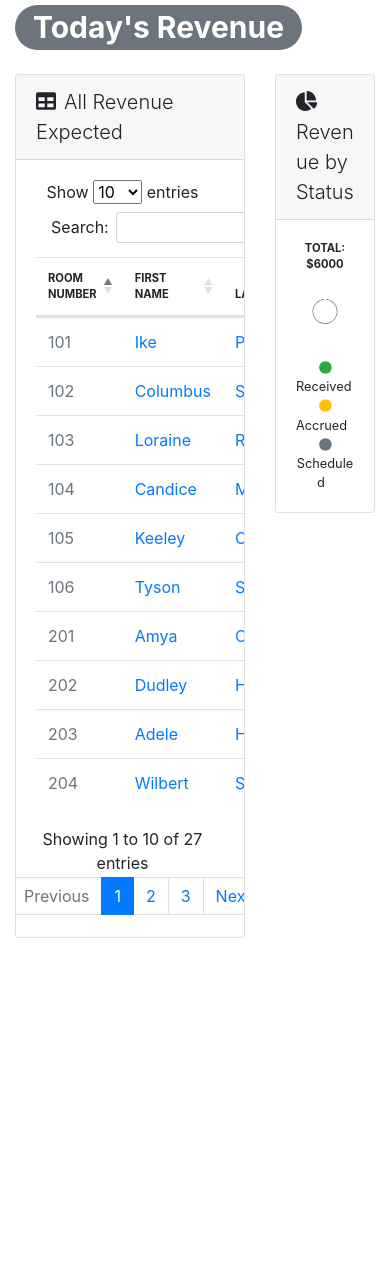
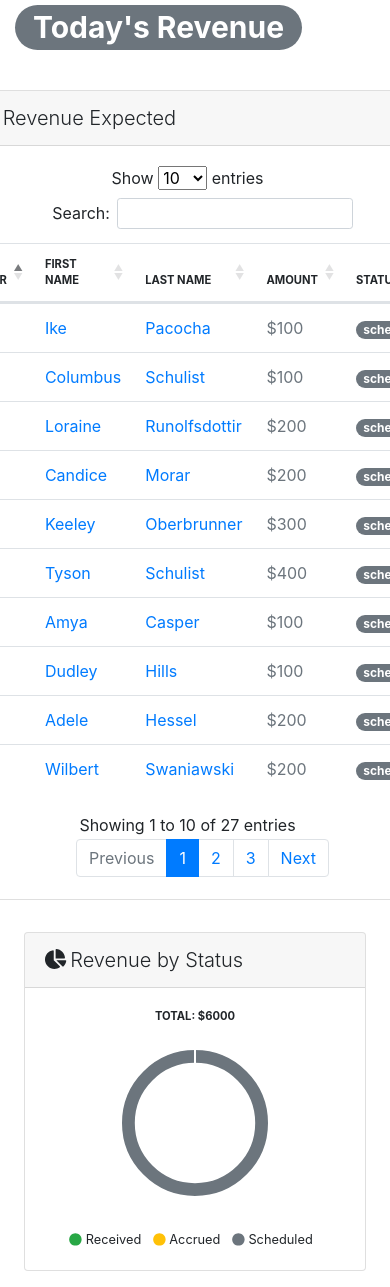
Before and after one commit to alanbui99/kimy-hotel, a PHP site: page /revenue.today.php in a window 390 px wide; the page is wider, and only the part inside the window is pictured. Shown: the part 56-1343 px from the top of that part. Before the commit the page ends 994 px from the top of that part, so only its background shows below. Run offline with PHP 8.4, Linux system fonts and the light colour scheme; data comes from the database, SQL or seed files in the repository; data that the repository does not hold is empty; some libraries are stand-ins or nearby versions.

Commit message:
fix responsive revenue.today

```diff
--- a/revenue.today.php
+++ b/revenue.today.php
@@ -10,8 +10,8 @@
 ?>
 
 <h1 class="mb-4"><span class="badge badge-pill badge-secondary">Today's Revenue</span></h1>
-<div class="row">
-    <div class="col-8">
+<div class="row justify-content-center">
+    <div class="col-8-md m-3">
         <div class="card p-0">
             <div class="card-header lead">
                 <i class="fas fa-table mr-2"></i>All Revenue Expected
@@ -45,11 +45,9 @@
 
             </div>
         </div>
-
-
     </div>
 
-    <div class="col-4">
+    <div class="col-4-md m-3">
         <div class="card p-0">
             <div class="card-header lead">
             <i class="fas fa-chart-pie mr-1"></i>Revenue by Status
```
